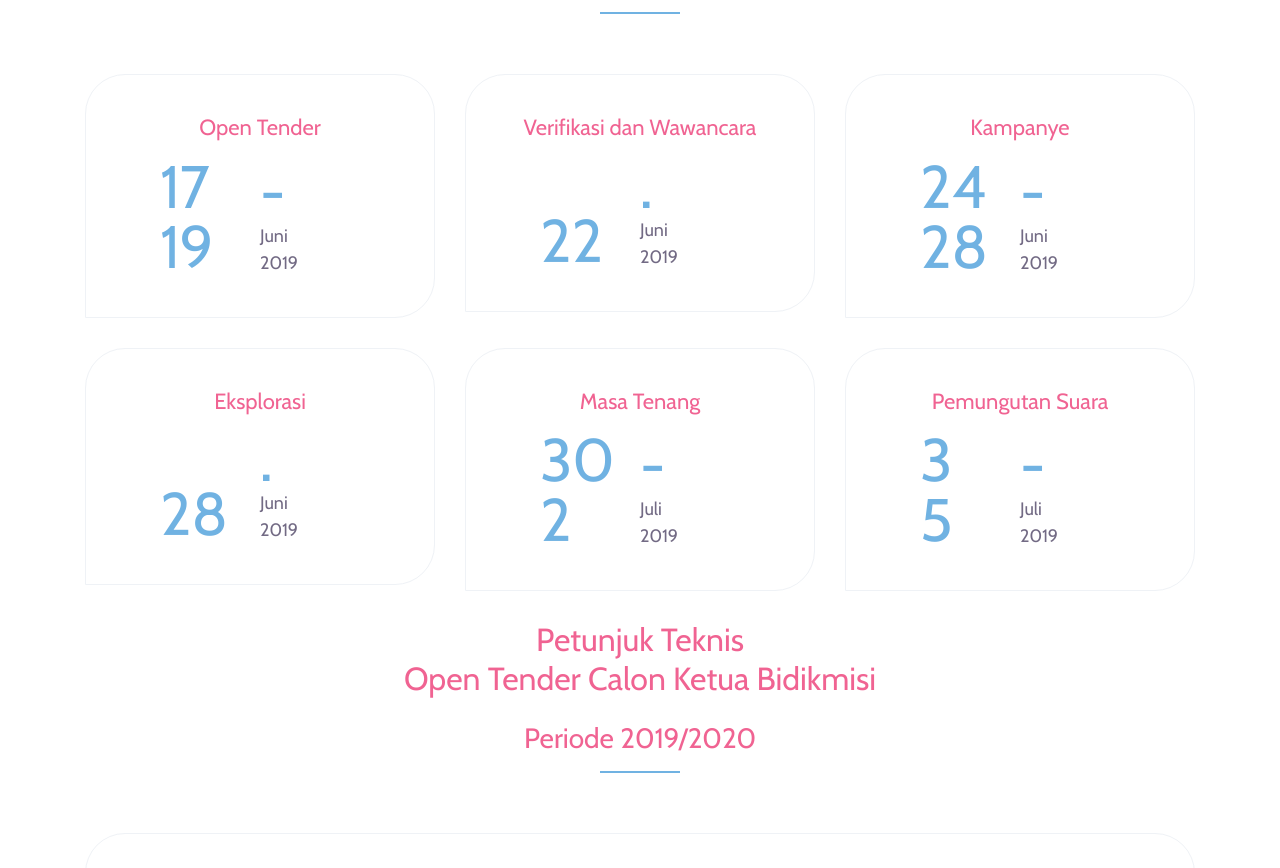
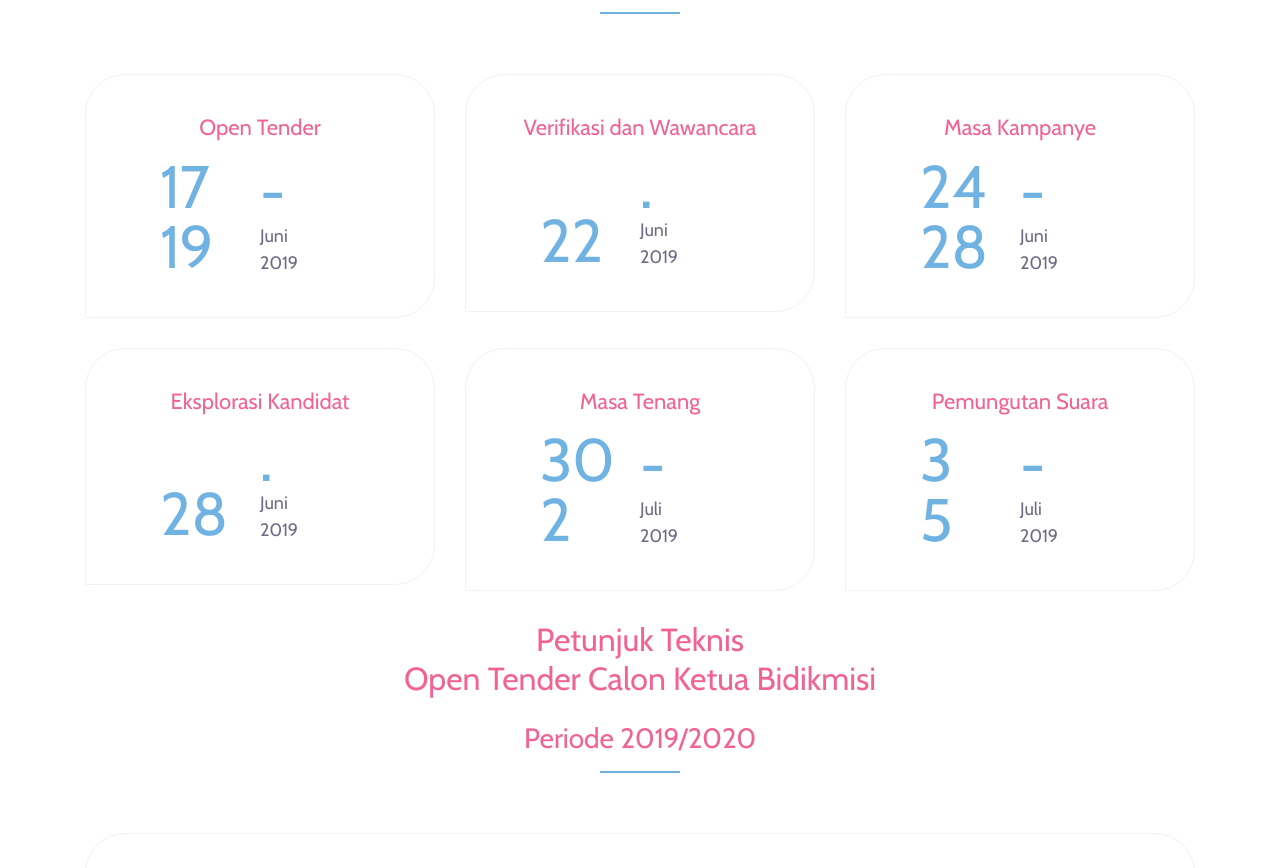
Before and after one commit to MonitoringOutlet/Pilkadiksi2019.github.io, a plain HTML site: page index.html in a window 1280 px wide. Shown: the part 941-1809 px from the top of the page. Drawn offline with nearby package versions, Linux system fonts and the light colour scheme.

Commit message:
bismillahh

```diff
--- a/index.html
+++ b/index.html
@@ -116,7 +116,7 @@
                 </div>
                 <div class="col-12 col-md-4 col-lg-4">
                     <div class="single-special">
-                        <h4 align="center">Kampanye</h4>
+                        <h4 align="center">Masa Kampanye</h4>
                         <div class="single-cool-fact d-flex justify-content-center wow fadeInUp" data-wow-delay="0.6s">
                             <div class="counter-area">
                                 <h3><span class="counter">24</span></h3>
@@ -133,7 +133,7 @@
             <div class="row">
                 <div class="col-12 col-md-4 col-lg-4">
                     <div class="single-special">
-                        <h4 align="center">Eksplorasi</h4>
+                        <h4 align="center">Eksplorasi Kandidat</h4>
                         <div class="single-cool-fact d-flex justify-content-center wow fadeInUp" data-wow-delay="0.6s">
                             <div class="counter-area">
                                 <h3><span class="counter">29</span></h3>
```
